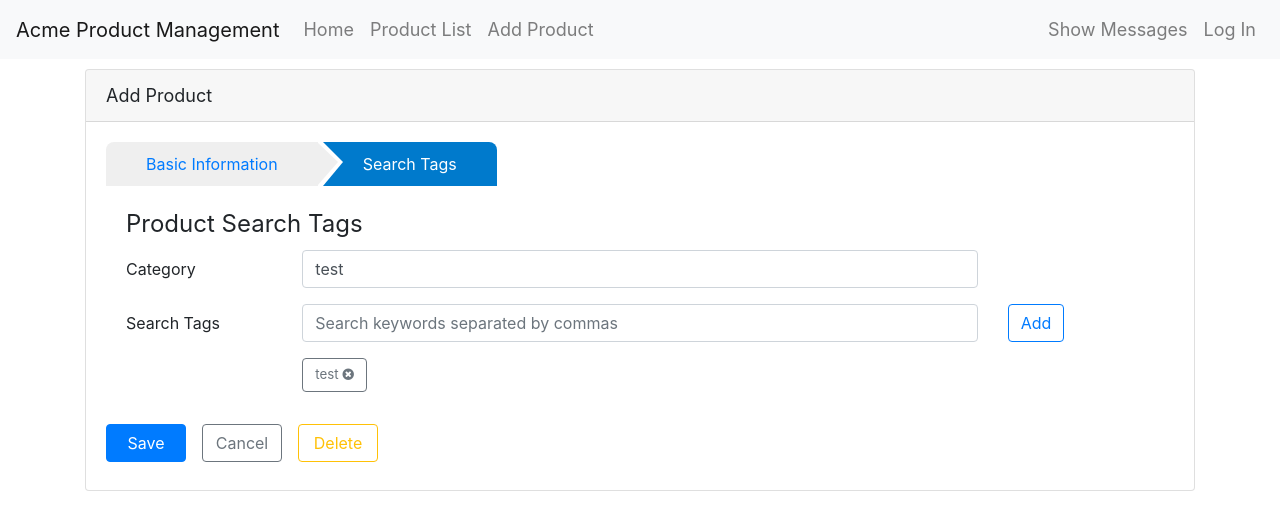
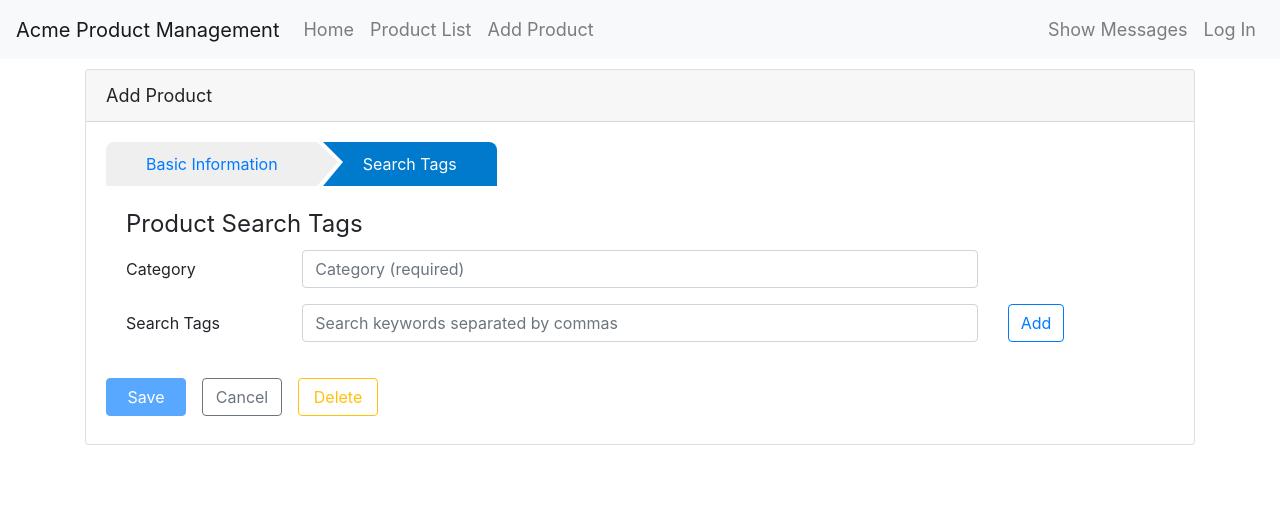
Before and after one commit to OME94/Angular-Routing-Course, an Angular app: page /products/0/edit/tags in a window 1280 px wide. Shown: the top 530 px of the page. Built offline with nearby package versions, Linux system fonts and the light colour scheme; what angular-in-memory-web-api would draw is missing.

Commit message:
Validate Across Child Routes

```diff
--- a/src/app/products/product-edit/product-edit-tags.component.ts
+++ b/src/app/products/product-edit/product-edit-tags.component.ts
@@ -9,11 +9,14 @@
 export class ProductEditTagsComponent implements OnInit {
   errorMessage: string;
   newTags = '';
-  product = { id: 1, category: 'test', tags: ['test'] };
+  product: Product;
 
   constructor(private route: ActivatedRoute) { }
 
   ngOnInit(): void {
+    this.route.parent.data.subscribe( data => {
+      this.product = data.resolvedData.product;
+    });
   }
 
   // Add the defined tags
--- a/src/app/products/product-edit/product-edit.component.html
+++ b/src/app/products/product-edit/product-edit.component.html
@@ -24,6 +24,7 @@
                 style="width:80px"
                 type="button"
                 title='Save your entered data'
+                [disabled]="!isValid()"
                 (click)="saveProduct()">
           Save
         </button>
--- a/src/app/products/product-edit/product-edit.component.ts
+++ b/src/app/products/product-edit/product-edit.component.ts
@@ -15,6 +15,7 @@
   errorMessage: string;
 
   product: Product;
+  private dataIsValid: { [key: string]: boolean } = {};
 
   constructor(private productService: ProductService,
               private messageService: MessageService,
@@ -59,6 +60,16 @@
     }
   }
 
+  isValid(path?: string): boolean {
+    this.validate();
+
+    if (path) {
+      return this.dataIsValid[path];
+    }
+
+    return (this.dataIsValid && Object.keys(this.dataIsValid).every(tab => this.dataIsValid[tab] === true));
+  }
+
   saveProduct(): void {
     if (true === true) {
       if (this.product.id === 0) {
@@ -85,4 +96,24 @@
     // Navigate back to the product list
     this.router.navigate(['/products'])
   }
+
+  validate(): void{
+    this.dataIsValid = {};
+
+    if (this.product.productName &&
+        this.product.productName.length >= 3 &&
+        this.product.productCode) {
+      this.dataIsValid['info'] = true;
+    }
+    else {
+      this.dataIsValid['info'] = false;
+    }
+
+    if (this.product.category &&
+        this.product.category.length >= 3) {
+      this.dataIsValid['tags'] = true;
+    } else {
+      this.dataIsValid['tags'] = false;
+    }
+  }
 }
```
